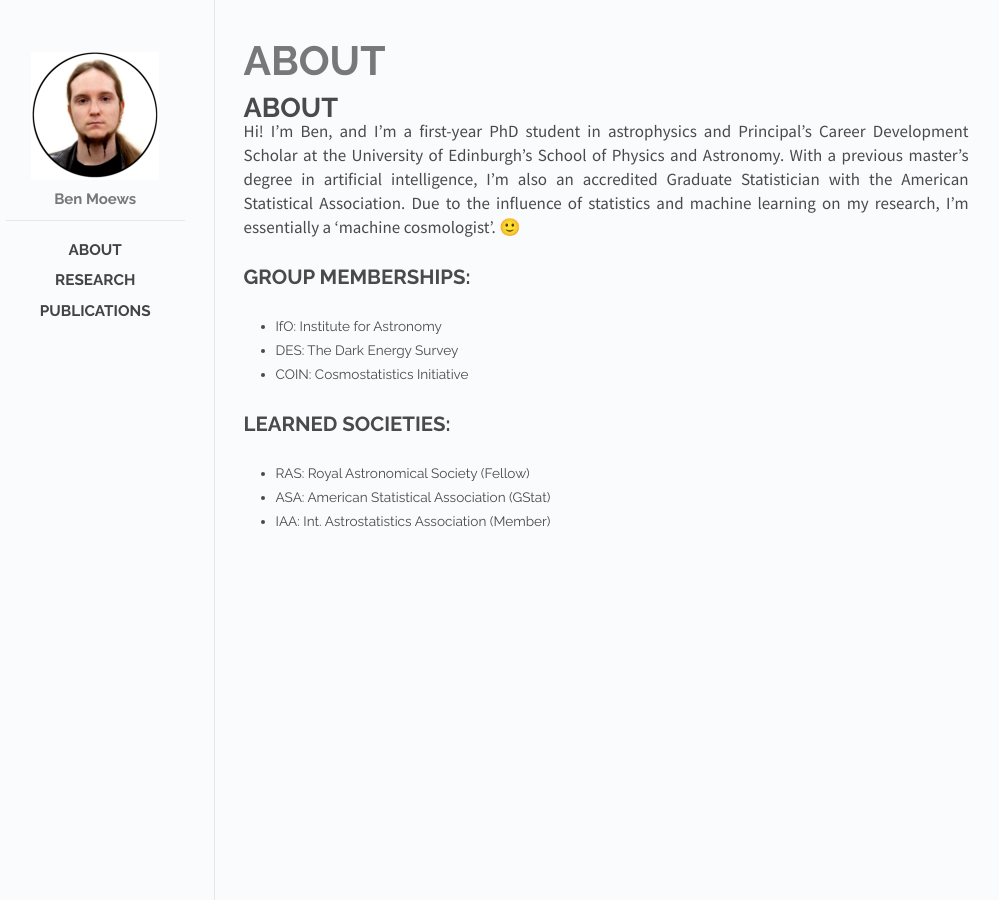
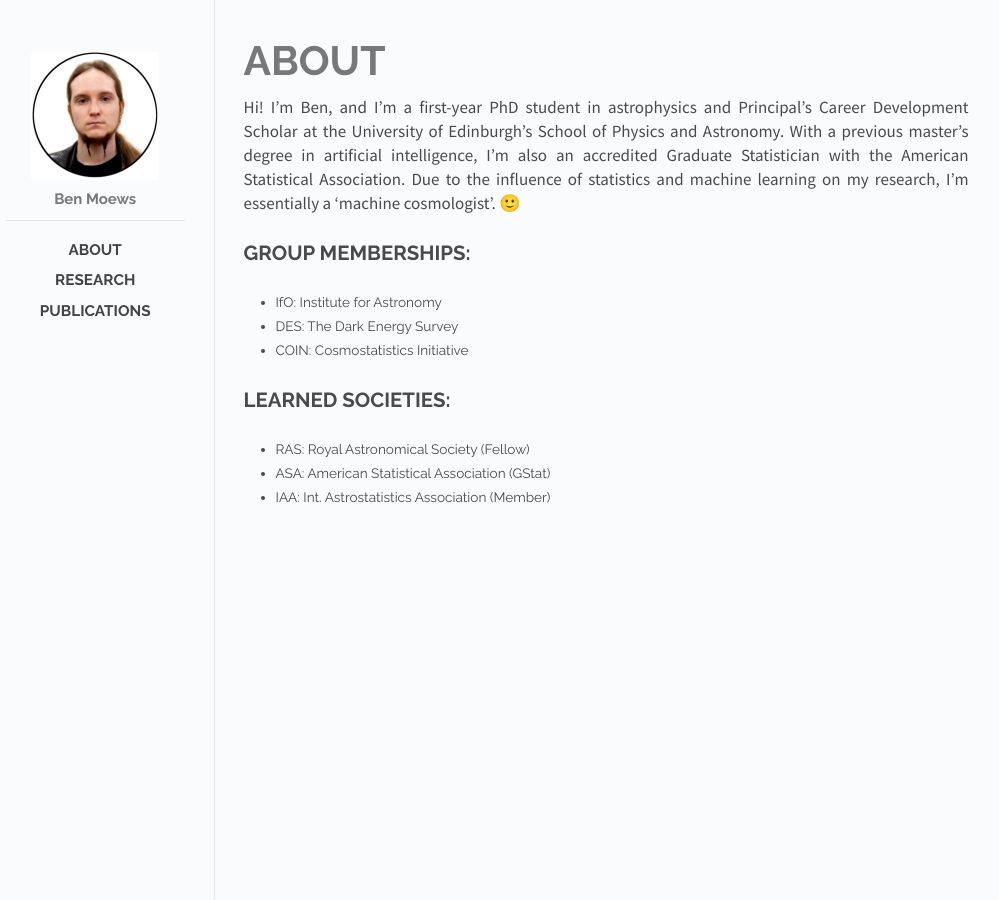
Before and after one commit to moews/moews.github.io, a Jekyll site: the page built from _posts/2017-03-27-about.md, in a window 1280 px wide. Shown: the whole page, without its empty margins (144-1143 px from the left). Built offline with Jekyll 4.4.1, drawn with Linux system fonts in a browser that asks for light colours.

Commit message:
Update 2017-03-27-about.md

```diff
--- a/_posts/2017-03-27-about.md
+++ b/_posts/2017-03-27-about.md
@@ -5,8 +5,6 @@ date: 2017-03-27 12:00:00
 cover: cover.jpg
 categories: posts
 ---
-
-# ABOUT
 
 Hi! I'm Ben, and I'm a first-year PhD student in astrophysics and Principal's Career Development Scholar at the University of Edinburgh's School of Physics and Astronomy. With a previous master's degree in artificial intelligence, I'm also an accredited Graduate Statistician with the American Statistical Association. Due to the influence of statistics and machine learning on my research, I'm essentially a 'machine cosmologist'. 🙂
 
```
